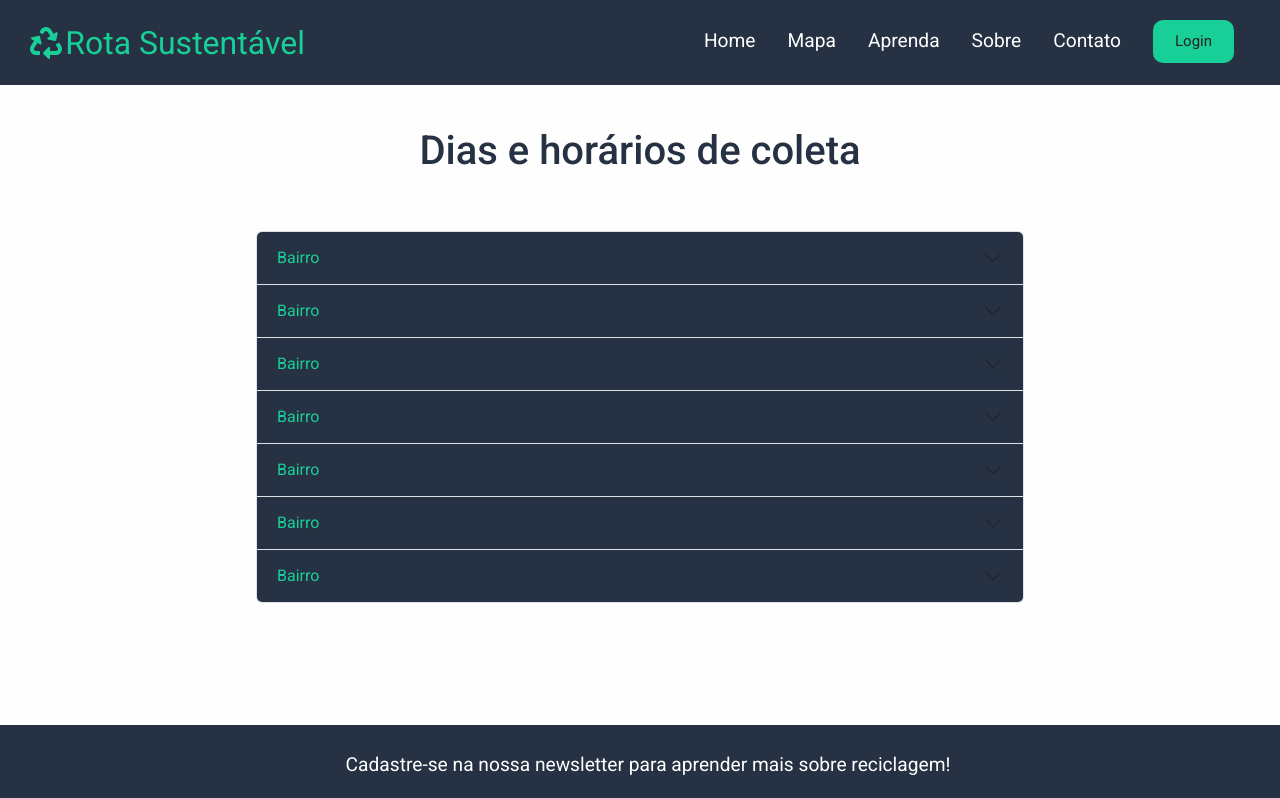
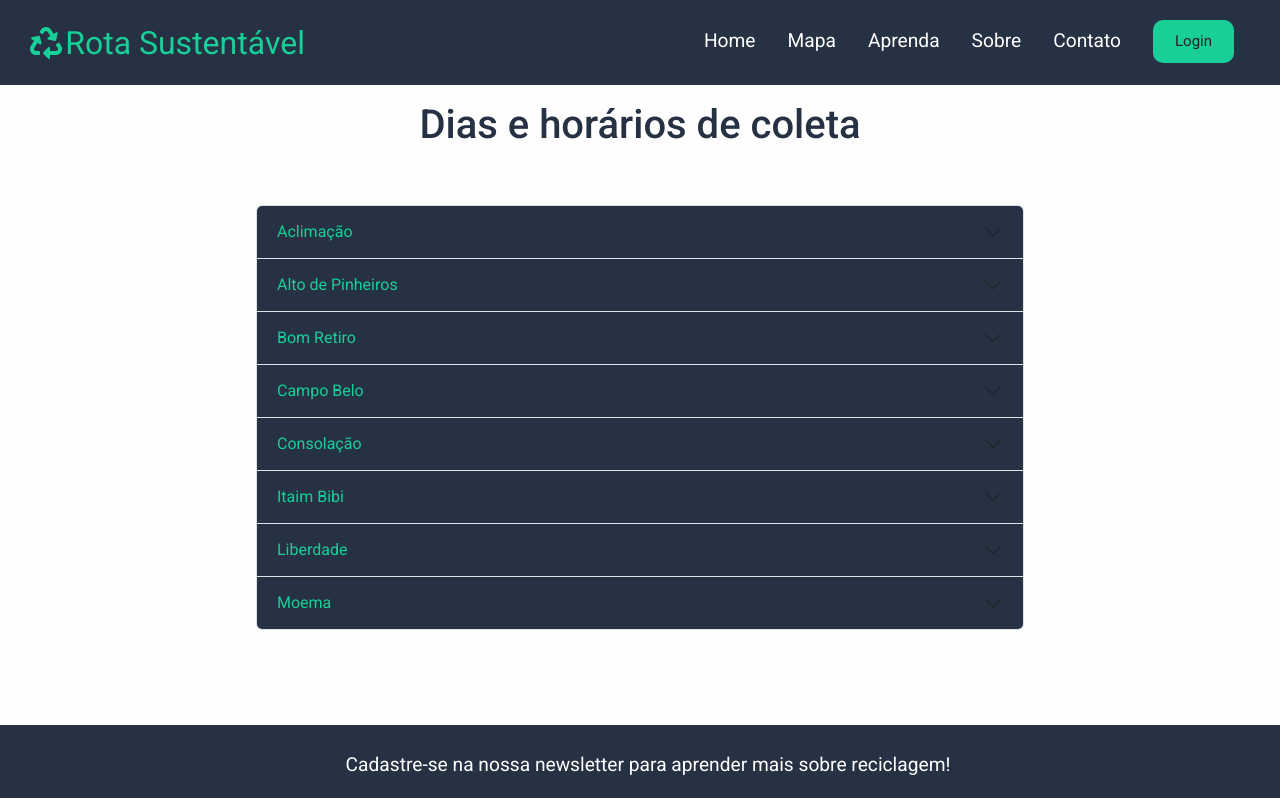
Before and after one commit to Projetos-Fiap/React-Sprint4, a React (Create React App) app: page /aprenda-2 in a window 1280 px wide. Shown: the top 798 px of the page. Built offline with nearby package versions, Linux system fonts and the light colour scheme.

Commit message:
Terminando página aprenda2

```diff
--- a/src/routes/Aprenda2.js
+++ b/src/routes/Aprenda2.js
@@ -12,7 +12,7 @@ const Aprenda1 = () => {
         <div className="accordionContainer">
           <Accordion>
             <Accordion.Item eventKey="0">
-              <Accordion.Header>Bairro</Accordion.Header>
+              <Accordion.Header>Aclimação</Accordion.Header>
               <Accordion.Body>
                 <ul>
                   <li>Dia e horário aqui</li>
@@ -21,7 +21,7 @@ const Aprenda1 = () => {
             </Accordion.Item>
 
             <Accordion.Item eventKey="1">
-              <Accordion.Header>Bairro</Accordion.Header>
+              <Accordion.Header>Alto de Pinheiros</Accordion.Header>
               <Accordion.Body>
                 <ul>
                   <li>Dia e horário aqui</li>
@@ -30,7 +30,7 @@ const Aprenda1 = () => {
             </Accordion.Item>
 
             <Accordion.Item eventKey="2">
-              <Accordion.Header>Bairro</Accordion.Header>
+              <Accordion.Header>Bom Retiro</Accordion.Header>
               <Accordion.Body>
                 <ul>
                   <li>Dia e horário aqui</li>
@@ -39,7 +39,7 @@ const Aprenda1 = () => {
             </Accordion.Item>
 
             <Accordion.Item eventKey="3">
-              <Accordion.Header>Bairro</Accordion.Header>
+              <Accordion.Header>Campo Belo</Accordion.Header>
               <Accordion.Body>
                 <ul>
                   <li>Dia e horário aqui</li>
@@ -48,7 +48,7 @@ const Aprenda1 = () => {
             </Accordion.Item>
 
             <Accordion.Item eventKey="4">
-              <Accordion.Header>Bairro</Accordion.Header>
+              <Accordion.Header>Consolação</Accordion.Header>
               <Accordion.Body>
                 <ul>
                   <li>Dia e horário aqui</li>
@@ -57,7 +57,7 @@ const Aprenda1 = () => {
             </Accordion.Item>
 
             <Accordion.Item eventKey="5">
-              <Accordion.Header>Bairro</Accordion.Header>
+              <Accordion.Header>Itaim Bibi</Accordion.Header>
               <Accordion.Body>
                 <ul>
                   <li>Dia e horário aqui</li>
@@ -66,7 +66,16 @@ const Aprenda1 = () => {
             </Accordion.Item>
 
             <Accordion.Item eventKey="6">
-              <Accordion.Header>Bairro</Accordion.Header>
+              <Accordion.Header>Liberdade</Accordion.Header>
+              <Accordion.Body>
+                <ul>
+                  <li>Dia e horário aqui</li>
+                </ul>
+              </Accordion.Body>
+            </Accordion.Item>
+
+            <Accordion.Item eventKey="7">
+              <Accordion.Header>Moema</Accordion.Header>
               <Accordion.Body>
                 <ul>
                   <li>Dia e horário aqui</li>
```
